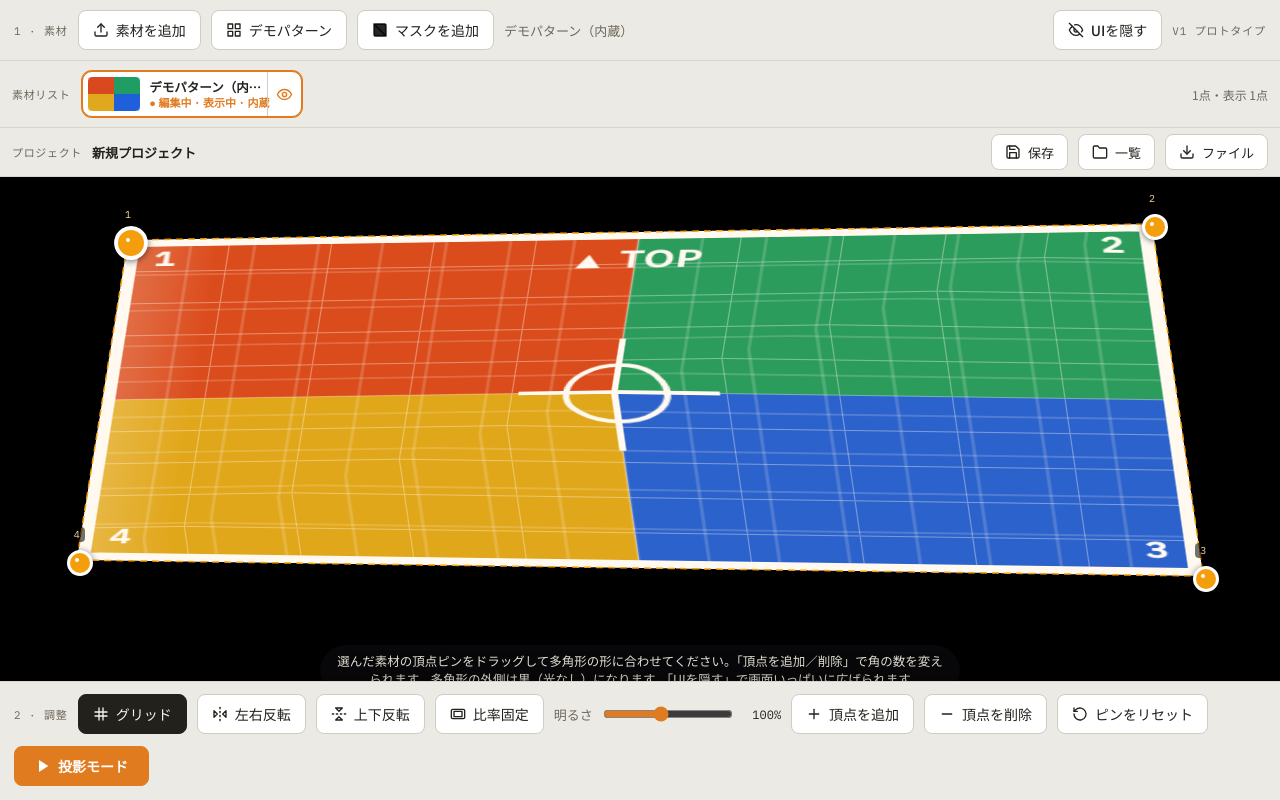
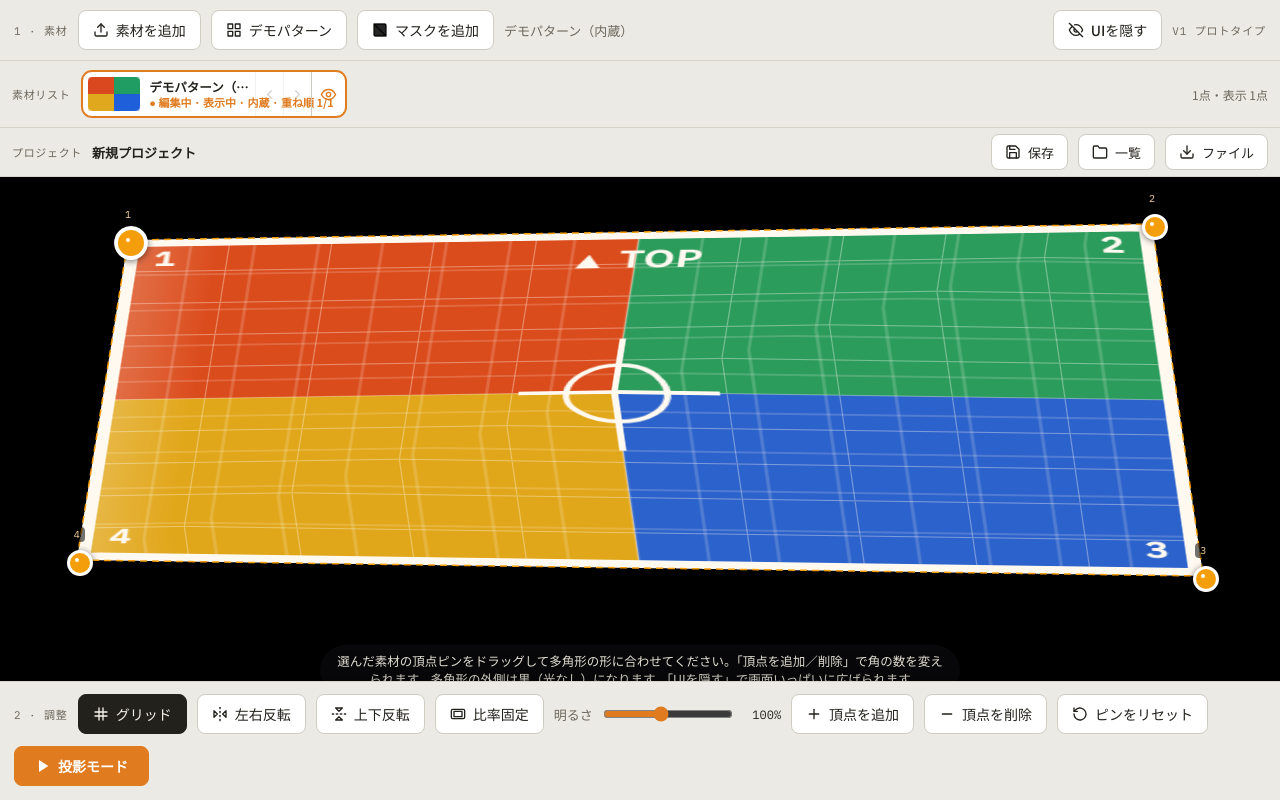
Before and after one commit to naominix/projection-mapping, a plain HTML site: page index.html in a window 1280 px wide. Drawn offline with Linux system fonts and the light colour scheme; animation ran at ten frames a second.

Commit message:
Add layer reorder controls (move back/front per item)

```diff
--- a/index.html
+++ b/index.html
@@ -280,7 +280,7 @@
         background: var(--btn-bg);
         border-radius: 10px;
         overflow: hidden;
-        max-width: 220px;
+        max-width: 264px;
       }
       .media-item.active {
         border-color: var(--accent);
@@ -351,6 +351,20 @@
       .media-vis svg { width: 17px; height: 17px; }
       .media-vis.on { color: var(--accent); }
       .media-vis:active { background: rgba(0,0,0,.08); }
+      /* Layer-order (stacking) controls: the list order IS the draw
+         order — earlier chips are drawn first (further back), later
+         chips on top. These buttons move an item one step toward the
+         back (‹) or toward the front (›). */
+      .media-move {
+        appearance: none; border: none; border-left: 1px solid var(--btn-border);
+        background: transparent; color: var(--ink-dim);
+        width: 28px; min-height: 44px; cursor: pointer; padding: 0;
+        display: inline-flex; align-items: center; justify-content: center; flex: none;
+      }
+      .media-move svg { width: 15px; height: 15px; }
+      .media-move:active { background: rgba(0,0,0,.08); }
+      .media-move[disabled] { opacity: .28; cursor: default; }
+      .media-move[disabled]:active { background: transparent; }
       .media-item.is-hidden .media-main { opacity: .5; }
       #mediaCount { font-size: 12px; color: var(--ink-dim); white-space: nowrap; }
 
@@ -981,9 +995,11 @@
         }
         var EYE_ON = '<svg viewBox="0 0 24 24" fill="none" stroke="currentColor" stroke-width="2" stroke-linecap="round" stroke-linejoin="round" aria-hidden="true"><path d="M2 12s3.5-7 10-7 10 7 10 7-3.5 7-10 7-10-7-10-7Z"/><circle cx="12" cy="12" r="3"/></svg>';
         var EYE_OFF = '<svg viewBox="0 0 24 24" fill="none" stroke="currentColor" stroke-width="2" stroke-linecap="round" stroke-linejoin="round" aria-hidden="true"><path d="M9.9 4.24A9.5 9.5 0 0 1 12 4c6.5 0 10 8 10 8a13.2 13.2 0 0 1-1.67 2.68"/><path d="M6.61 6.61A13.5 13.5 0 0 0 2 12s3.5 8 10 8a9.7 9.7 0 0 0 5.39-1.61"/><line x1="2" y1="2" x2="22" y2="22"/><path d="M9.88 9.88a3 3 0 1 0 4.24 4.24"/></svg>';
+        var CHEV_L = '<svg viewBox="0 0 24 24" fill="none" stroke="currentColor" stroke-width="2.4" stroke-linecap="round" stroke-linejoin="round" aria-hidden="true"><path d="m15 18-6-6 6-6"/></svg>';
+        var CHEV_R = '<svg viewBox="0 0 24 24" fill="none" stroke="currentColor" stroke-width="2.4" stroke-linecap="round" stroke-linejoin="round" aria-hidden="true"><path d="m9 18 6-6-6-6"/></svg>';
         function renderMediaList() {
           mediaListEl.innerHTML = "";
-          mediaItems.forEach(function (item) {
+          mediaItems.forEach(function (item, idx) {
             var wrap = document.createElement("div");
             wrap.className = "media-item" + (item === activeItem ? " active" : "") + (item.visible ? "" : " is-hidden");
             wrap.setAttribute("role", "option");
@@ -1018,11 +1034,35 @@
             var meta = document.createElement("span"); meta.className = "media-meta";
             var title = document.createElement("span"); title.className = "media-title"; title.textContent = item.name;
             var kind = document.createElement("span"); kind.className = "media-kind";
-            kind.textContent = (item === activeItem ? "● 編集中 · " : "") + (item.visible ? "表示中 · " : "非表示 · ") + (item.failed ? "読み込み失敗 · " : "") + kindLabel(item.kind) + (item.sizeLabel ? " · " + item.sizeLabel : "");
+            kind.textContent = (item === activeItem ? "● 編集中 · " : "") + (item.visible ? "表示中 · " : "非表示 · ") + (item.failed ? "読み込み失敗 · " : "") + kindLabel(item.kind) + " · 重ね順 " + (idx + 1) + "/" + mediaItems.length + (item.sizeLabel ? " · " + item.sizeLabel : "");
             meta.appendChild(title); meta.appendChild(kind);
             main.appendChild(meta);
             main.addEventListener("click", function () { setActiveItem(item); });
             wrap.appendChild(main);
+
+            // Stacking order = list order: the leftmost chip is the
+            // back layer, the rightmost is the front. ‹ moves this
+            // item one step toward the back, › one step toward the
+            // front; the end buttons disable at the extremes.
+            var mvBack = document.createElement("button");
+            mvBack.type = "button";
+            mvBack.className = "media-move";
+            mvBack.innerHTML = CHEV_L;
+            mvBack.title = "背面へ（重ね順を1つ下げる）";
+            mvBack.setAttribute("aria-label", item.name + " を背面へ移動（重ね順を1つ下げる）");
+            if (idx === 0) mvBack.disabled = true;
+            mvBack.addEventListener("click", function (ev) { ev.stopPropagation(); moveItem(item, -1); });
+            wrap.appendChild(mvBack);
+
+            var mvFront = document.createElement("button");
+            mvFront.type = "button";
+            mvFront.className = "media-move";
+            mvFront.innerHTML = CHEV_R;
+            mvFront.title = "前面へ（重ね順を1つ上げる）";
+            mvFront.setAttribute("aria-label", item.name + " を前面へ移動（重ね順を1つ上げる）");
+            if (idx === mediaItems.length - 1) mvFront.disabled = true;
+            mvFront.addEventListener("click", function (ev) { ev.stopPropagation(); moveItem(item, 1); });
+            wrap.appendChild(mvFront);
 
             var vis = document.createElement("button");
             vis.type = "button";
@@ -1071,6 +1111,24 @@
           renderMediaList();
           scheduleAutosave();
         }
+        // Change the stacking (display) order: swap the item one step
+        // in the list. Rendering, outlines and every save format all
+        // follow mediaItems order, so this single reorder is all it
+        // takes — the new order is picked up by the autosave and by
+        // project / file saves with no format change.
+        function moveItem(item, delta) {
+          var idx = mediaItems.indexOf(item);
+          var target = idx + delta;
+          if (idx < 0 || target < 0 || target >= mediaItems.length) return;
+          mediaItems.splice(idx, 1);
+          mediaItems.splice(target, 0, item);
+          renderMediaList();
+          layoutPins();
+          scheduleAutosave();
+          setStatus("「" + item.name + "」を表示順 " + (target + 1) + " 番目に移動しました（全 " + mediaItems.length + " 層・数字が大きいほど手前）。", false);
+          var chip = mediaListEl.children[target];
+          if (chip) { try { chip.scrollIntoView({ inline: "nearest", block: "nearest" }); } catch (e) {} }
+        }
         function removeItem(item) {
           var idx = mediaItems.indexOf(item);
           if (idx < 0) return;
@@ -1099,7 +1157,7 @@
           mediaItems.push(item);
           renderMediaList();
           setActiveItem(item);
-          hint.textContent = "マスク（黒い多角形）を追加しました。頂点をドラッグして、光を当てたくない部分を覆ってください。重ね順はリスト順で、マスクより下の素材が隠れます";
+          hint.textContent = "マスク（黒い多角形）を追加しました。頂点をドラッグして、光を当てたくない部分を覆ってください。重ね順はリスト順（右ほど手前）で、素材リストの ‹ › ボタンで表示順を変えられます";
           setStatus("マスク「" + item.name + "」を追加しました。頂点で形を合わせてください。", false);
           scheduleAutosave();
           return item;
```
